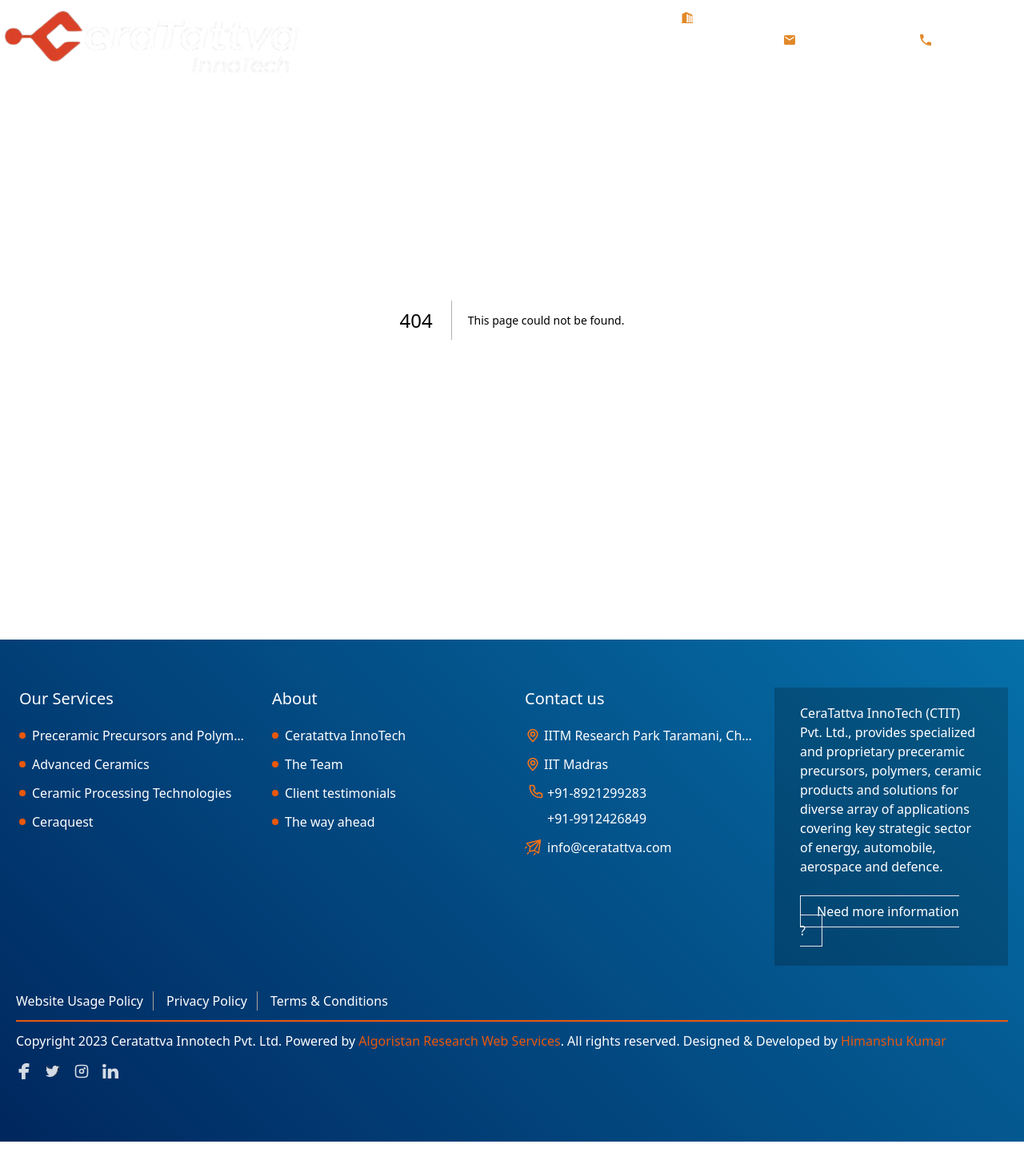
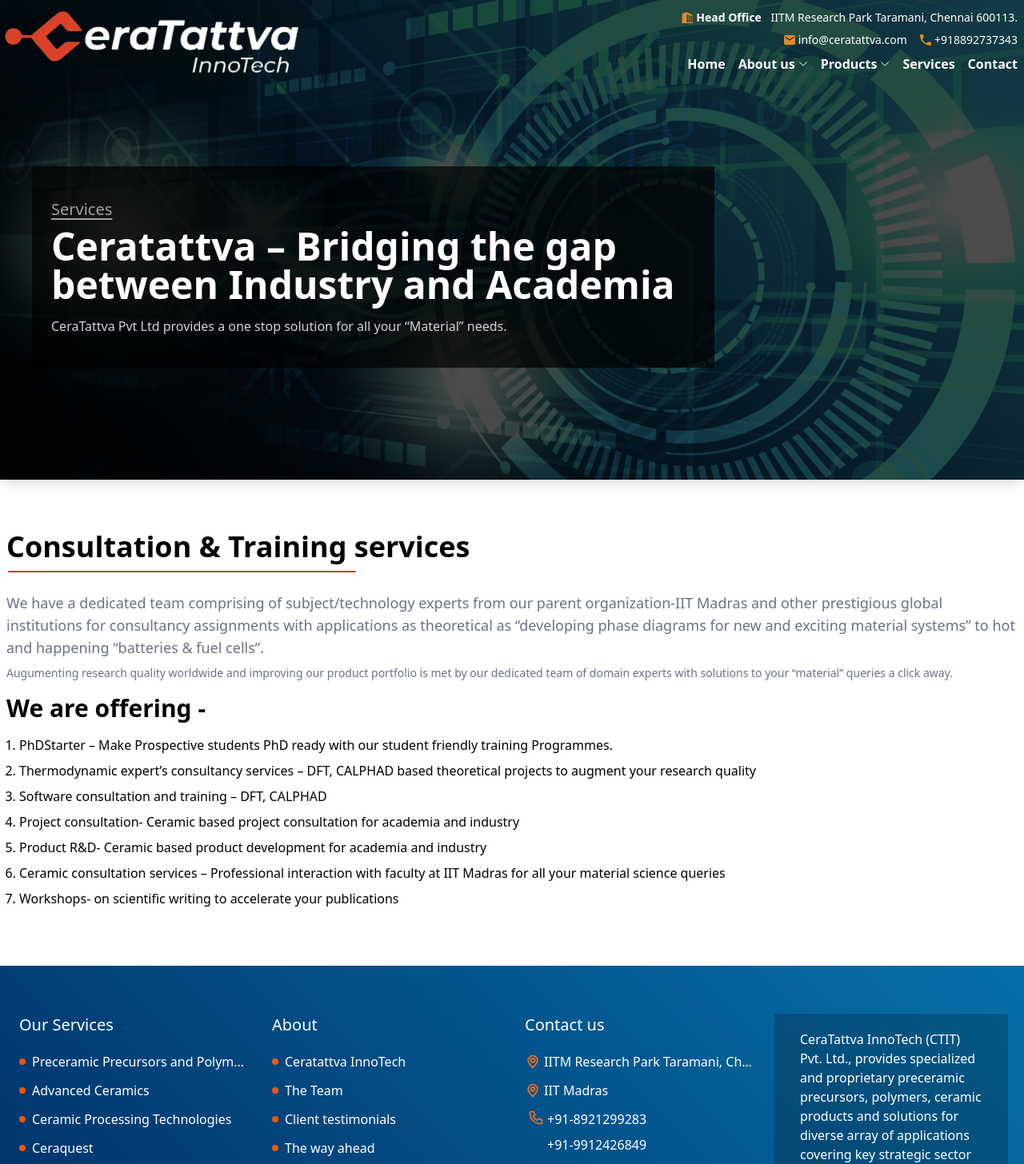
Before and after one commit to himanshukr02122/ceratattva-frontend, a Next.js app: page /service in a window 1280 px wide. Before the commit this address had no page. Shown: the top 1456 px of the page at 80% size. Before the commit the page ends 1428 px from the top, so only its background shows below. Built offline with nearby package versions, Linux system fonts and the light colour scheme.

Commit message:
service page has been completed

```diff
--- a/components/layout/Header.tsx
+++ b/components/layout/Header.tsx
@@ -23,20 +23,20 @@
 const productsDropdownList = [
   {
     subMenuName: "Preceramic Precursors and Polymers",
-    subMenuLink: "/portfolio/preceramic-precursors-and-polymers",
+    subMenuLink: "/product/preceramic-precursors-and-polymers",
   },
   {
     subMenuName: "Advanced Ceramics",
-    subMenuLink: "/portfolio/advanced-ceramics/",
+    subMenuLink: "/product/advanced-ceramics/",
   },
   {
     subMenuName: "Ceramic Processing Technologies",
-    subMenuLink: "/portfolio/ceramic-processing-technologies/",
+    subMenuLink: "/product/ceramic-processing-technologies/",
   },
-  {
-    subMenuName: "Ceraquest",
-    subMenuLink: "/portfolio/ceraquest-bridging-the-gap-between-industry-and-academia/",
-  }
+  // {
+  //   subMenuName: "software consultation and training",
+  //   subMenuLink: "/product/ceraquest-bridging-the-gap-between-industry-and-academia/",
+  // }
 ];
 
 const Header: React.FC = (props) => {
@@ -176,6 +176,11 @@
                   />
                 </li>
                 <li className={`${navbar ? "hover:text-logo-color" : "hover:text-stone-300"} duration-300`}>
+                  <Link href="/service">
+                    Services
+                  </Link>
+                </li>
+                <li className={`${navbar ? "hover:text-logo-color" : "hover:text-stone-300"} duration-300`}>
                   <Link href="/contact">
                     Contact
                   </Link>
--- a/components/layout/HeaderMobile.tsx
+++ b/components/layout/HeaderMobile.tsx
@@ -34,10 +34,10 @@
     subMenuName: "Ceramic Processing Technologies",
     subMenuLink: "/portfolio/ceramic-processing-technologies/",
   },
-  {
-    subMenuName: "Ceraquest",
-    subMenuLink: "/portfolio/ceraquest-bridging-the-gap-between-industry-and-academia/",
-  }
+  // {
+  //   subMenuName: "software consultation and training",
+  //   subMenuLink: "/portfolio/ceraquest-bridging-the-gap-between-industry-and-academia/",
+  // }
 ];
 const variants = {
   open: { opacity: 1, x: 0 },
@@ -275,6 +275,15 @@
               className="cursor-pointer border-b-2 leading-10 hover:text-logo-color"
               whileTap={{ color: "#fff" }}
             >
+              <Link href="/service">
+                Services
+              </Link>
+            </motion.li>
+            <motion.li
+              variants={navItem}
+              className="cursor-pointer border-b-2 leading-10 hover:text-logo-color"
+              whileTap={{ color: "#fff" }}
+            >
               <Link href="/contact">
                 Contact
               </Link>
--- a/components/sections/aboutUs/AboutUsBanner.tsx
+++ b/components/sections/aboutUs/AboutUsBanner.tsx
@@ -10,7 +10,7 @@
                 One Stop Solution
             </h3>
             <div className=' relative flex items-center'>
-                <h2 className='text-white text-2xl sm:text-5xl font-bold'>Redefining Materials</h2>
+                <h2 className='text-white text-2xl sm:text-4xl xl:text-5xl font-bold'>Redefining Materials</h2>
                 <span className='ci-about__title absolute font-bold text-5xl sm:text-[6rem] md:text-[8rem] top-10 sm:top-16 left-0 bg-clip-text pointer-events-none select-none whitespace-nowrap bg-transparent bg-clip-text uppercase opacity-60 animate-bannerTextTransformation duration-300'>Ceratattva</span>
             </div>
         </div>
--- a/components/sections/aboutUs/OurCeo.tsx
+++ b/components/sections/aboutUs/OurCeo.tsx
@@ -10,7 +10,7 @@
                     <h3 className=' mb-2 text-base md:text-xl opacity-60 underline-offset-4 underline'>
                         Founder, CEO
                     </h3>
-                    <h2 className='text-2xl sm:text-5xl font-bold mb-3'>Dr. Ganesh Babu T</h2>
+                    <h2 className='text-2xl sm:text-4xl xl:text-5xl font-bold mb-3'>Dr. Ganesh Babu T</h2>
                     <p className='md:text-lg opacity-60'>Ganesh is a passionate chemist and a persistent technological problem solver. He amalgamates his years of experience and expertise on development of functional and high temperature ceramic & composite materials to Ceratattva’s wide product range.</p>
                     <ul className='font-medium mt-8 xl:my-12'>
                         <li className='relative after:absolute after:w-3 after:h-4 after:bottom-[-16px] after:left-10 after:bg-cyan-700 py-4 px-6 mb-4 bg-cyan-700 text-white rounded-full after:content-[""]'>Bagged 5+ government and industry backed technological projects.</li>
--- a/components/sections/product/ProductBanner.tsx
+++ b/components/sections/product/ProductBanner.tsx
@@ -11,7 +11,7 @@
                 One Stop Solution
             </h3>
             <div className='relative flex items-center'>
-                <h2 className='text-white text-2xl sm:text-5xl font-bold'>Products</h2>
+                <h2 className='text-white text-2xl sm:text-4xl xl:text-5xl font-bold'>Products</h2>
                 {/* <span className='top-0 ci-about__title absolute font-bold text-5xl sm:text-[6rem] md:text-[8rem] left-0 bg-clip-text pointer-events-none select-none whitespace-nowrap bg-transparent bg-clip-text uppercase opacity-60 animate-bannerTextTransformation duration-300'>Ceratattva</span> */}
             </div>
             <p className='text-white text-sm sm:text-base text-neutral-300 sm:w-3/4 md:w-2/4 mt-4 md:mt-8'>CeraTattva provides specialized ceramic products and solutions through its wide range of patented products encompassing novel polymer precursors, advanced ceramics, cutting-edge fiber manufacturing technologies along with R&D and consultancy services covering vast topics such as ceramics, materials thermodynamics, energy materials and material chemistry.
--- /dev/null
+++ b/components/sections/services/ServiceBanner.tsx
@@ -0,0 +1,21 @@
+import React from 'react'
+
+const ServiceBanner = () => {
+  return (
+    <section
+        className='relative h-[450px] sm:h-[500px] md:h-[600px] 3xl:h-[800px] bg-fixed flex items-start pt-20 pb-12 lg:pb-16 3xl:pt-52 3xl:pb-30 bg-no-repeat shadow-lg bg-cover bg-white relative bg-[url("/services/service-banner.jpg")] bg-center xl:bg-[center_top_-100px] bg-no-repeat after:content-[""] after:absolute after:w-full after:h-full after:bg-[rgba(0,0,0,0.7)] after:top-0 after:left-0'
+    >
+        <div className='group relative z-[9] container mt-20 md:mt-32 sm:ml-10 py-10 px-2 sm:px-6 bg-[rgba(0,0,0,0.7)] hover:bg-[rgba(0,0,0,0.6)] w-full md:w-2/3'>
+            <h3 className='text-white mb-2 text-base md:text-xl xl:opacity-60 group-hover:opacity-100 underline-offset-4 underline'>
+                Services
+            </h3>
+            <div className='relative flex items-center'>
+                <h2 className='text-white text-2xl sm:text-4xl xl:text-5xl font-bold'>Ceratattva – Bridging the gap between Industry and Academia</h2>
+            </div>
+            <p className='font-light mt-4 text-gray-300'>CeraTattva Pvt Ltd provides a one stop solution for all your “Material” needs.</p>
+        </div>
+    </section>
+  )
+}
+
+export default ServiceBanner
--- a/components/sections/teams/TeamsBanner.tsx
+++ b/components/sections/teams/TeamsBanner.tsx
@@ -5,16 +5,14 @@
     <section
         className='h-[500px] sm:h-[600px] md:h-[700px] 3xl:h-[1000px] bg-fixed flex items-start pt-20 pb-12 lg:pb-16 3xl:pt-52 3xl:pb-32 bg-no-repeat shadow-lg bg-cover bg-white relative bg-[url("/teams/team-banner.png")] bg-center bg-no-repeat'
     >
-        <div className='container mt-24 md:mt-32 sm:ml-10 py-10 px-6 bg-[rgba(0,0,0,0.7)] w-full md:w-2/3'>
-            <h3 className=' text-white mb-2 text-base md:text-xl opacity-60 underline-offset-4 underline'>
+        <div className='group container mt-24 md:mt-32 sm:ml-10 py-10 px-2 sm:px-6 bg-[rgba(0,0,0,0.7)] hover:bg-[rgba(0,0,0,0.6)] w-full md:w-2/3'>
+            <h3 className=' text-white mb-2 text-base md:text-xl opacity-60 group-hover:opacity-100 underline-offset-4 underline'>
                 One Stop Solution
             </h3>
             <div className=' relative flex items-center'>
-                <h2 className='text-white text-2xl sm:text-5xl font-bold'>Meet the Team</h2>
-                {/* <span className='ci-about__title absolute font-bold text-5xl sm:text-[6rem] md:text-[8rem] top-10 sm:top-16 left-0 bg-clip-text pointer-events-none select-none whitespace-nowrap bg-transparent bg-clip-text uppercase opacity-60 animate-bannerTextTransformation duration-300'>Ceratattva</span> */}
+                <h2 className='text-white text-2xl sm:text-4xl xl:text-5xl font-bold'>Meet the Team</h2>
             </div>
-            <p className='text-white font-light w-full md:w-2/3 mt-3 text-gray-300'>CeraTattva stands solid on the strong pillars of integrity, intellectuality, innovation, and indigenization. Our exceptional Team brings in outstanding expertise and years of extensive experience curating best of products and services. We take immense pride in our diverse and highly abled Team.</p>
-
+            <p className='font-light w-full md:w-2/3 mt-3 text-gray-300'>CeraTattva stands solid on the strong pillars of integrity, intellectuality, innovation, and indigenization. Our exceptional Team brings in outstanding expertise and years of extensive experience curating best of products and services. We take immense pride in our diverse and highly abled Team.</p>
         </div>
     </section>
   )
--- a/pages/about-us/teams.tsx
+++ b/pages/about-us/teams.tsx
@@ -118,19 +118,19 @@
                       <div>
                         <div className={`content duration-500 mt-4 ${Object.values(activeTab)[index] ? "animate-fade" : "hidden"}`}>
                           <p className='text-sm xl:text-base'>{item.careerAndExperiences.about}</p>
-                          <ul className='text-sm xl:text-base font-serif mt-4 list-disc pl-4'>
+                          <ul className='text-sm font-semibold mt-4 list-disc pl-4'>
                             {item.careerAndExperiences.experiences.map((item, index)=> {
                               return (
-                                <li key={index}>{item}</li>
+                                <li key={index} className='my-1'>{item}</li>
                               )
                             })}
                           </ul>
                         </div>
                         <div className={ `content duration-500 mt-4 ${Object.values(activeTab)[index] ? "hidden" : "animate-fade"}`}>
-                          <ul className='mt-4 text-sm xl:text-base font-serif list-disc pl-4'>
+                          <ul className='mt-4 text-sm font-semibold list-disc pl-4'>
                             {item.recognitionAndAwards.map((item, index)=> {
                               return (
-                                <li key={index}>{item}</li>
+                                <li key={index} className='my-1'>{item}</li>
                               )
                             })}
                           </ul>
--- /dev/null
+++ b/pages/service.tsx
@@ -0,0 +1,37 @@
+import ServiceBanner from '@/components/sections/services/ServiceBanner'
+import React from 'react';
+
+const services = [
+  "PhDStarter – Make Prospective students PhD ready with our student friendly training Programmes.",
+  "Thermodynamic expert’s consultancy services – DFT, CALPHAD based theoretical projects to augment your research quality",
+  "Software consultation and training – DFT, CALPHAD",
+  "Project consultation- Ceramic based project consultation for academia and industry",
+  "Product R&D- Ceramic based product development for academia and industry",
+  "Ceramic consultation services – Professional interaction with faculty at IIT Madras for all your material science queries",
+  "Workshops- on scientific writing to accelerate your publications"
+]
+
+const Services = () => {
+  return (
+    <>
+      <ServiceBanner />
+      <section className='py-10 xl:py-16'>
+        <div className="container mx-auto px-2">
+          <h2 className='relative text-2xl md:text-3xl xl:text-4xl font-bold pb-3 mb-6 ci-title--ceratattva inline-block'>
+            Consultation & Training services
+          </h2>
+          <p className='text-lg text-gray-500'>We have a dedicated team comprising of subject/technology experts from our parent organization-IIT Madras and other prestigious global institutions for consultancy assignments with applications as theoretical as “developing phase diagrams for new and exciting material systems” to hot and happening “batteries & fuel cells”.</p>
+          <p className='text-sm text-gray-500 my-2'>Augumenting research quality worldwide and improving our product portfolio is met by our dedicated team of domain experts with solutions to your “material” queries a click away.</p>
+          <h3 className='font-bold text-xl md:text-2xl xl:text-3xl my-4'>We are offering -</h3>
+          <ol className='list-decimal px-4'>
+            {services.map(item=> {
+              return <li key={item} className='my-2'>{item}</li>
+            })}
+          </ol>
+        </div>
+      </section>
+    </>
+  )
+}
+
+export default Services
```
Also changed, not shown: public/services/service-banner.jpg (added).
